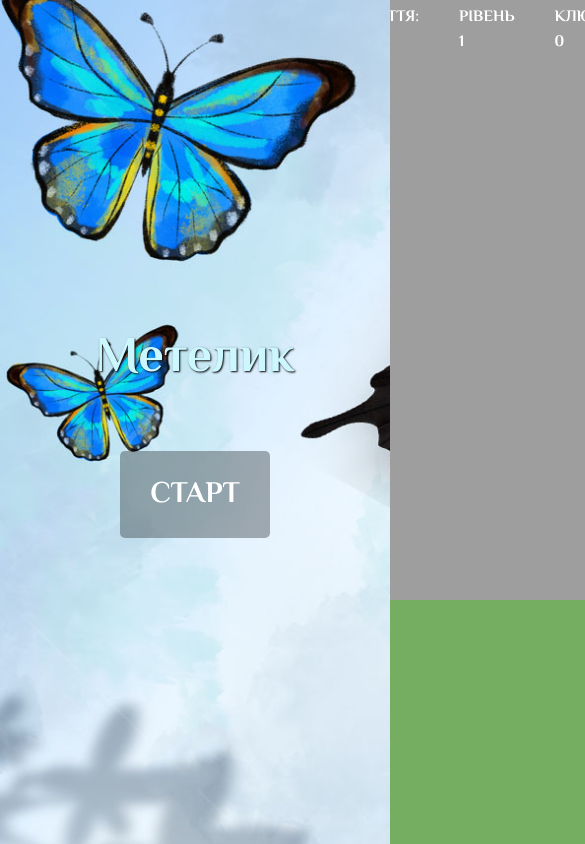
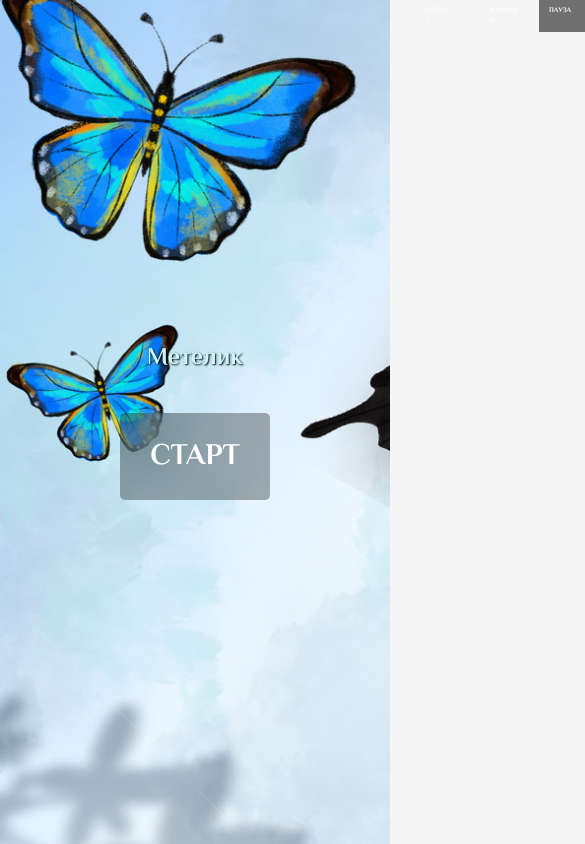
Before and after one commit to stepan95/butterfly, a plain HTML site: page index.html in a window 390 px wide. Both pictures are taken after a click on the element "СТАРТ". Shown: the top 844 px of the page, 585 px wide, since content can reach past the window. Drawn offline with Linux system fonts and the light colour scheme.

Commit message:
Update style.css

```diff
--- a/css/style.css
+++ b/css/style.css
@@ -113,3 +113,40 @@
     color: #fff;
     font-size: 24px;
 }
+
+
+
+/* Медіазапит для маленьких екранів, наприклад, телефонів */
+@media (max-width: 767px) {
+    body {
+    /* Стилі, що застосовуються тільки на екранах ширше 767px */
+    background-color: #f5f5f5; /* Змініть колір фону для мобільних екранів */
+    }
+
+    #games {
+    /* Змініть розмір canvas на мобільних екранах */
+    width: 100%;
+    height: auto;
+    }
+
+    /* Інші стилі для мобільних пристроїв */
+    h1 {
+    font-size: 24px;
+    }
+
+    #top-panel {
+    /* Змініть розмір шрифту для панелі індикаторів на мобільних екранах */
+    font-size: 7px;
+    }
+
+    #top-panel div p.button {
+    /* Змініть відступи для кнопок на мобільних екранах */
+    padding: 5px 10px;
+    margin: 0;
+    font-size: 7px;
+    }
+    #games.fullscreen {
+      width: 100vw; /* Розмір в ширину на 100% видимої області екрану */
+      height: 100vh; /* Розмір висоти на 100% видимої області екрану */
+    }
+}
```
